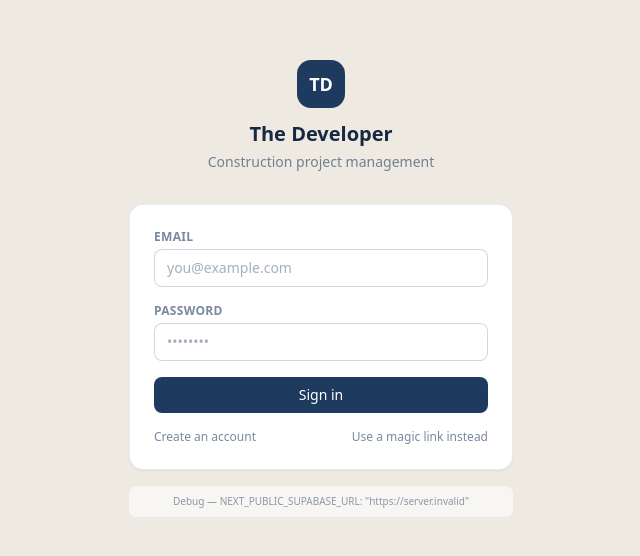
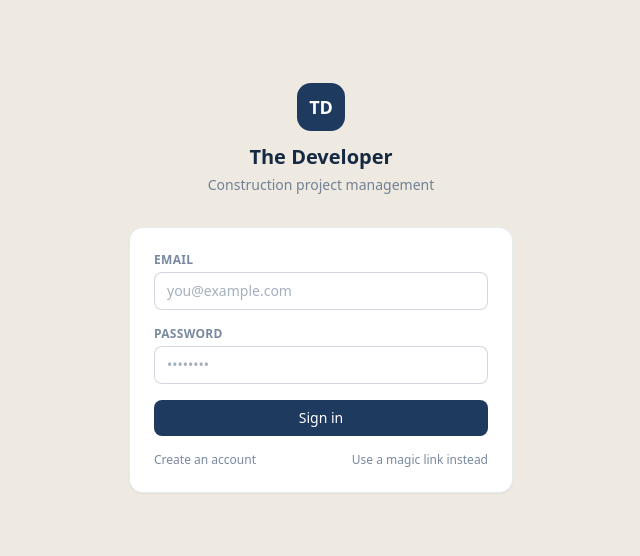
Before and after one commit to imranyou86/Developerapp, a Next.js app: page /login in a window 1280 px wide. Shown: the part 112-668 px from the top of the page, without its empty margins (319-959 px from the left). Built offline with nearby package versions, Linux system fonts and the light colour scheme; no server answers.

Commit message:
Remove temporary debug line from login page
Env var issue is confirmed fixed on the deployed build; no longer needed.

Co-Authored-By: Claude Sonnet 5 <noreply@anthropic.com>
Claude-Session: https://claude.ai/code/session_014dABirYgEsJx8Cwp5r9xoP

```diff
--- a/app/login/page.tsx
+++ b/app/login/page.tsx
@@ -140,11 +140,6 @@ function LoginForm() {
             )}
           </div>
         </form>
-
-        {/* Temporary debug line — remove once the Vercel env var issue is confirmed fixed. */}
-        <p className="mt-4 break-all rounded-lg bg-white/60 p-2 text-center text-[10px] text-blueprint/50">
-          Debug — NEXT_PUBLIC_SUPABASE_URL: {JSON.stringify(process.env.NEXT_PUBLIC_SUPABASE_URL ?? null)}
-        </p>
       </div>
     </div>
   );
```
